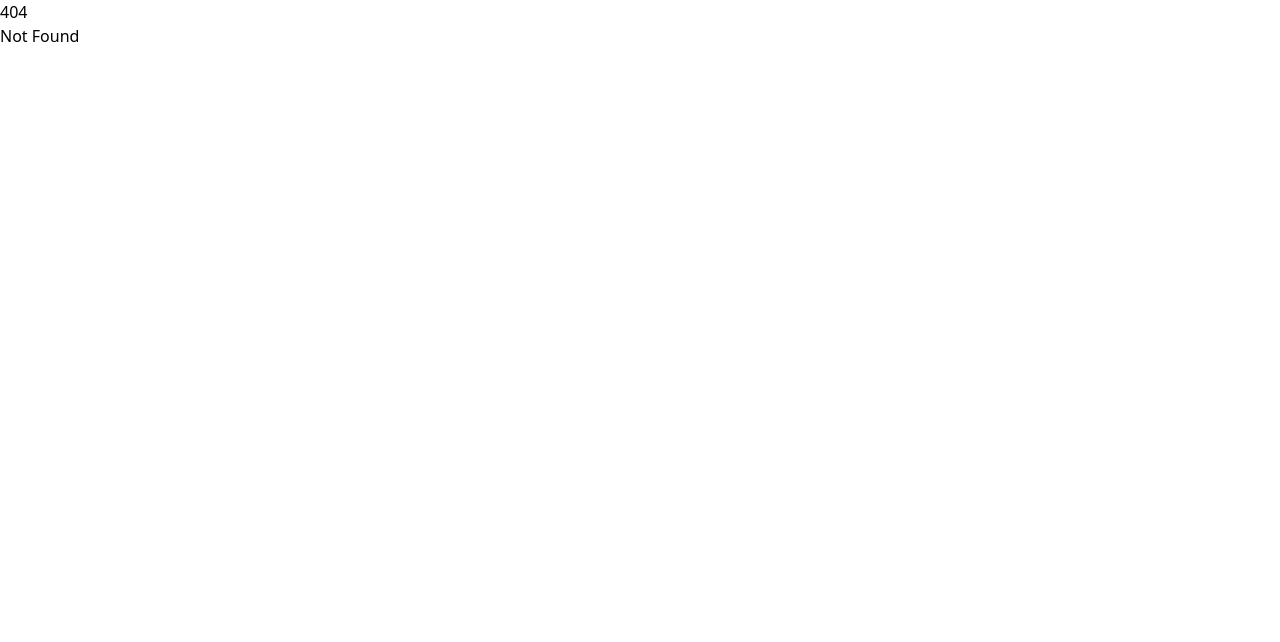
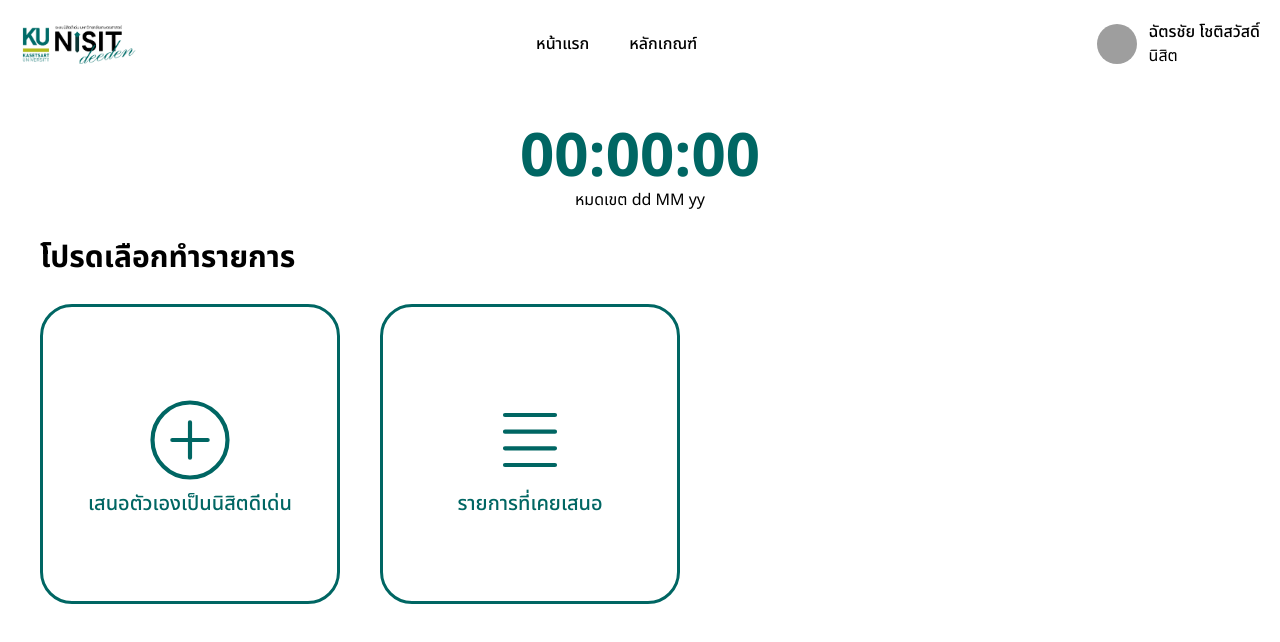
Before and after one commit to far555na/NisitDeeden-Webtech-frontend, a SvelteKit app: page /student/homepage in a window 1280 px wide. Before the commit this address had no page. Shown: the top 642 px of the page. Built offline with nearby package versions, Linux system fonts and the light colour scheme; grey boxes are pictures that could not be loaded.

Commit message:
add student homepage

```diff
--- /dev/null
+++ b/src/app.css
@@ -0,0 +1,7 @@
+@import "tailwindcss";
+@plugin "@tailwindcss/forms";
+
+@theme {
+  --color-primary: #006663;
+  --font-sans: 'Noto Sans Thai', system-ui, sans-serif;
+}
--- a/src/app.html
+++ b/src/app.html
@@ -4,6 +4,14 @@
 		<meta charset="utf-8" />
 		<meta name="viewport" content="width=device-width, initial-scale=1" />
 		%sveltekit.head%
+		<!-- src/app.html -->
+		<link rel="preconnect" href="https://fonts.googleapis.com" />
+		<link rel="preconnect" href="https://fonts.gstatic.com" crossorigin />
+
+		<link
+			href="https://fonts.googleapis.com/css2?family=Noto+Sans+Thai:wght@400;500;600;700&display=swap"
+			rel="stylesheet"
+		/>
 	</head>
 	<body data-sveltekit-preload-data="hover">
 		<div style="display: contents">%sveltekit.body%</div>
--- /dev/null
+++ b/src/lib/components/card.svelte
@@ -0,0 +1,16 @@
+<script lang="ts">
+	export let href = '#';
+</script>
+
+<a
+	{href}
+	class="border-primary hover:bg-primary/5 flex size-75 flex-col items-center justify-center rounded-4xl border-3"
+>
+
+		<slot name="icon" />
+
+
+	<div class="text-primary text-center text-xl font-medium px-7 break-all">
+		<slot />
+	</div>
+</a>
--- a/src/routes/+layout.svelte
+++ b/src/routes/+layout.svelte
@@ -1,9 +1,29 @@
 <script lang="ts">
 	import './layout.css';
 	import favicon from '$lib/assets/favicon.svg';
+	import logo from '$lib/assets/logo.png';
+	import '../app.css';
 
 	let { children } = $props();
 </script>
 
 <svelte:head><link rel="icon" href={favicon} /></svelte:head>
-{@render children()}
+
+<nav class="flex items-center justify-between p-5">
+	<div><img src={logo} alt="Logo" class="h-10" /></div>
+	<div class="flex gap-10 font-medium">
+		<a href="/student/homepage" class="hover:text-primary">หน้าแรก</a>
+		<a href="" class="hover:text-primary">หลักเกณฑ์</a>
+	</div>
+	<div class="flex items-center gap-3">
+		<img class="w-10 h-10 rounded-full" src="https://icons.veryicon.com/png/o/miscellaneous/rookie-official-icon-gallery/225-default-avatar.png" alt="Profile">
+		<div class="flex flex-col">
+			<p class="font-medium">ฉัตรชัย โชติสวัสดิ์</p>
+			<p>นิสิต</p>
+		</div>
+	</div>
+</nav>
+
+<div class="font-sans mx-auto p-8 md:p-10">
+	{@render children()}
+</div>
--- a/src/routes/+page.svelte
+++ b/src/routes/+page.svelte
@@ -1,2 +1,2 @@
-<h1>Welcome to SvelteKit</h1>
+<h1 class="text-3xl text-primary">Welcome to SvelteKit</h1>
 <p>Visit <a href="https://svelte.dev/docs/kit">svelte.dev/docs/kit</a> to read the documentation</p>
--- /dev/null
+++ b/src/routes/student/homepage/+page.svelte
@@ -0,0 +1,58 @@
+<script>
+	import Card from '$lib/components/card.svelte';
+</script>
+
+<div class="flex flex-col items-center justify-center pb-7">
+	<div class="text-primary text-6xl font-bold">00:00:00</div>
+	<div>หมดเขต dd MM yy</div>
+</div>
+
+<div class="pb-7 text-3xl font-bold">โปรดเลือกทำรายการ</div>
+
+<div class="flex flex-wrap gap-x-10 gap-y-7">
+	<Card href="">
+		<svg
+			slot="icon"
+			class="text-primary h-[100px] w-[100px]"
+			aria-hidden="true"
+			xmlns="http://www.w3.org/2000/svg"
+			width="24"
+			height="24"
+			fill="none"
+			viewBox="0 0 24 24"
+		>
+			<path
+				stroke="currentColor"
+				stroke-linecap="round"
+				stroke-linejoin="round"
+				stroke-width="1"
+				d="M12 7.757v8.486M7.757 12h8.486M21 12a9 9 0 1 1-18 0 9 9 0 0 1 18 0Z"
+			/>
+		</svg>
+
+		เสนอตัวเองเป็นนิสิตดีเด่น
+	</Card>
+
+	<Card href="">
+		<svg
+			slot="icon"
+			class="text-primary h-[100px] w-[100px]"
+			aria-hidden="true"
+			xmlns="http://www.w3.org/2000/svg"
+			width="24"
+			height="24"
+			fill="none"
+			viewBox="0 0 24 24"
+		>
+			<path
+				stroke="currentColor"
+				stroke-linecap="round"
+				stroke-linejoin="round"
+				stroke-width="1"
+				d="M18 6H6m12 4H6m12 4H6m12 4H6"
+			/>
+		</svg>
+
+		รายการที่เคยเสนอ
+	</Card>
+</div>
```
Also changed, not shown: src/lib/assets/logo.png (added).
